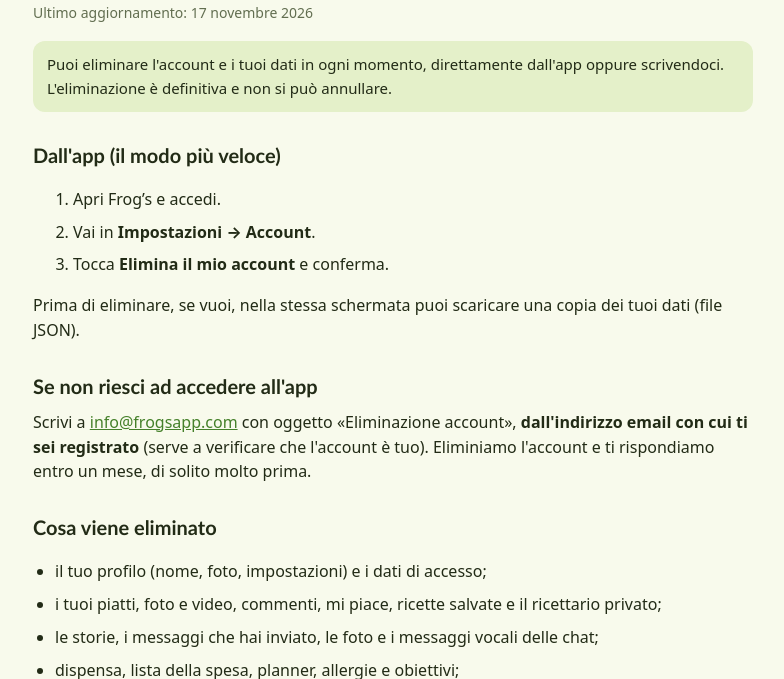
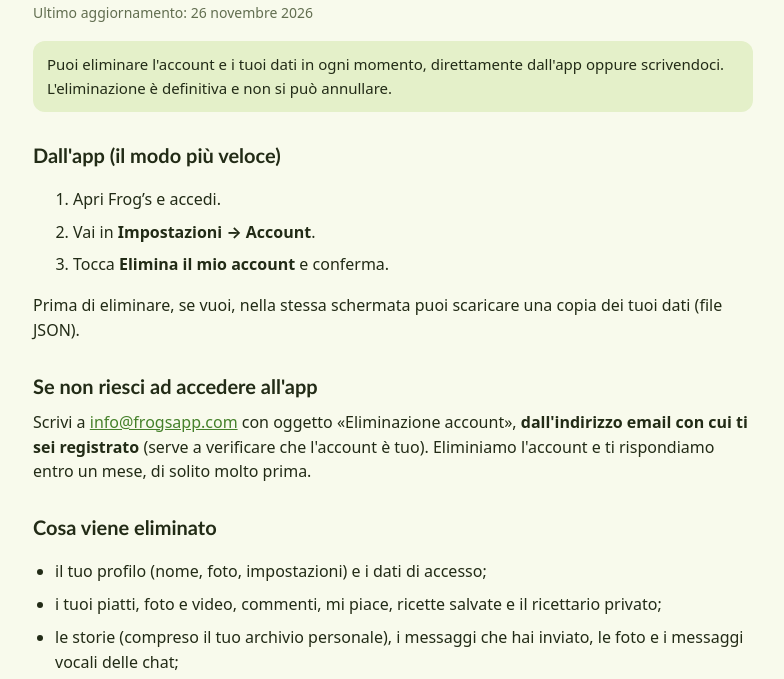
Before and after one commit to lillogp/frogs-landing, a plain HTML site: page elimina-account.html in a window 1280 px wide. Shown: the part 116-795 px from the top of the page, without its empty margins (247-1031 px from the left). Drawn offline with Linux system fonts and the light colour scheme.

Commit message:
Pagina eliminazione account: citato l'archivio delle storie
Co-Authored-By: Claude Sonnet 5.5 <noreply@anthropic.com>
Claude-Session: https://claude.ai/code/session_01Gt562V2D9fiSqirrorHvKZ

```diff
--- a/elimina-account.html
+++ b/elimina-account.html
@@ -33,7 +33,7 @@ th { background: var(--soft); }
 <div class="top"><b>Frog’s</b><nav><a href="./">Torna all'app</a><a href="termini.html">Termini</a><a href="privacy.html">Privacy</a></nav></div>
 
 <h1>Elimina il tuo account Frog’s</h1>
-<p class="meta">Ultimo aggiornamento: 17 novembre 2026</p>
+<p class="meta">Ultimo aggiornamento: 26 novembre 2026</p>
 <p class="box">Puoi eliminare l'account e i tuoi dati in ogni momento, direttamente dall'app oppure scrivendoci. L'eliminazione è definitiva e non si può annullare.</p>
 
 <h2>Dall'app (il modo più veloce)</h2>
@@ -51,7 +51,7 @@ th { background: var(--soft); }
 <ul>
 <li>il tuo profilo (nome, foto, impostazioni) e i dati di accesso;</li>
 <li>i tuoi piatti, foto e video, commenti, mi piace, ricette salvate e il ricettario privato;</li>
-<li>le storie, i messaggi che hai inviato, le foto e i messaggi vocali delle chat;</li>
+<li>le storie (compreso il tuo archivio personale), i messaggi che hai inviato, le foto e i messaggi vocali delle chat;</li>
 <li>dispensa, lista della spesa, planner, allergie e obiettivi;</li>
 <li>se sei nutrizionista, anche il documento d'iscrizione caricato per la verifica.</li>
 </ul>
```
